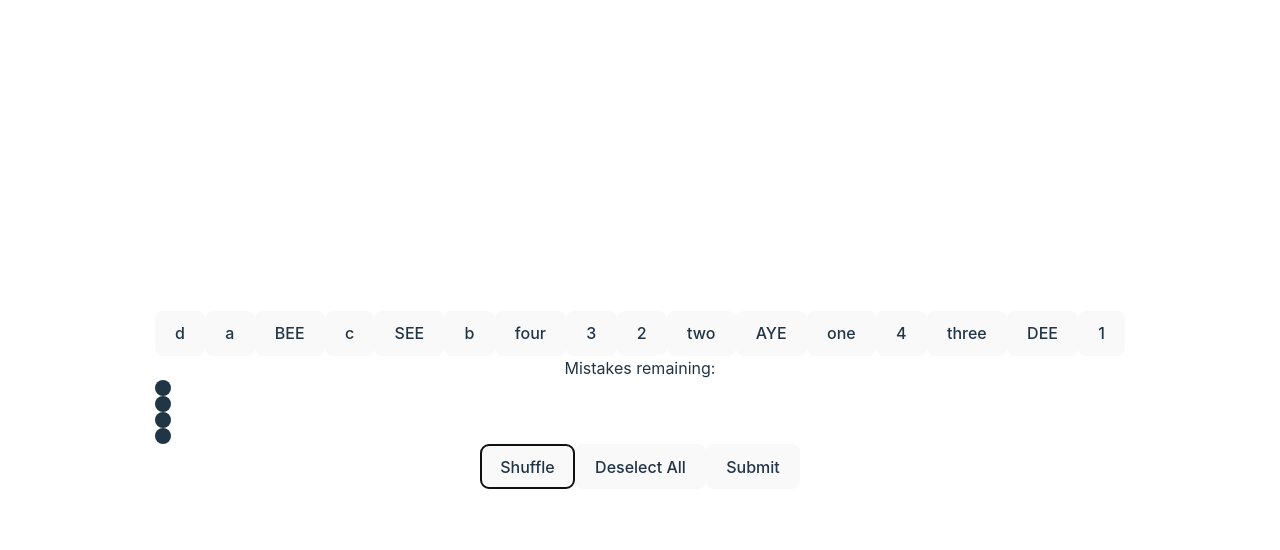
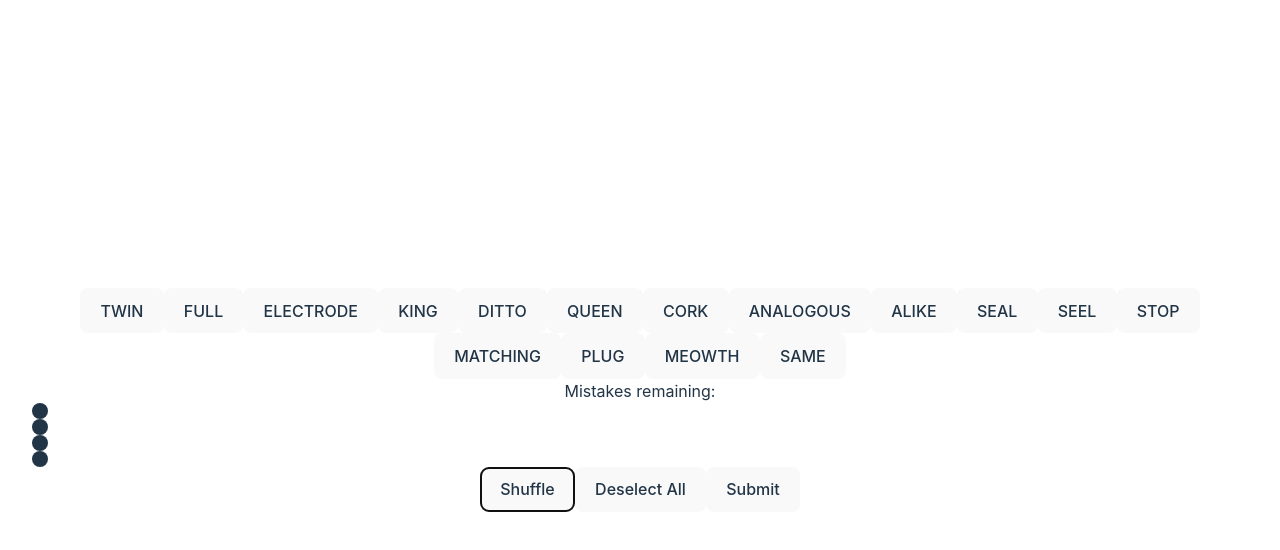
Before and after one commit to laurencmendoza/4-by-4-categories, a React (Vite) app: page / in a window 1280 px wide. Both pictures are taken after a click on the button "Start". Shown: the top 550 px of the page. Built offline with nearby package versions, Linux system fonts and the light colour scheme.

Commit message:
add new puzzle and clean up style

```diff
--- a/src/App.jsx
+++ b/src/App.jsx
@@ -215,7 +215,7 @@ function App() {
             correctAnswers.map((c,idx)=>(
                 <div key={idx} className={`${c.color} col-span-4 rounded h-20 flex flex-col justify-center gap-1`}>
                   <p>{c.elements.join(', ')}</p>
-                  <p>{c.category}</p>
+                  <p className="font-bold">{c.category}</p>
                 </div>
             ))
           )}
@@ -223,10 +223,10 @@ function App() {
             categories.map((c,idx)=>(
                 <div key={idx} className={`${c.color} col-span-4 rounded h-20 flex flex-col justify-center gap-1`}>
                   <p>{c.elements.join(', ')}</p>
-                  <p>{c.category}</p>
+                  <p className="font-bold">{c.category}</p>
                 </div>
               )
-          )) : (randomOrder.map((el, idx)=>(<button onClick={() => select(el)} className={answerChoices.includes(el) ? 'selected h-20' : 'h-20'} key={idx}>{el}</button>)))}
+          )) : (randomOrder.map((el, idx)=>(<button onClick={() => select(el)} className={answerChoices.includes(el) ? 'selected h-20 font-bold' : 'h-20 font-bold'} key={idx}>{el}</button>)))}
         </div>
         <div className="mt-4">
           Mistakes remaining:
--- a/src/categories.json
+++ b/src/categories.json
@@ -1,22 +1,22 @@
 [
     {
         "color": "yellow",
-        "elements": ["a", "b", "c", "d"],
-        "category": "Letters in the alphabet"
+        "elements": ["FULL", "QUEEN", "KING", "TWIN"],
+        "category": "BED SIZES"
     },
     {
         "color": "green",
-        "elements": ["1", "2", "3", "4"],
-        "category": "Numbers"
+        "elements": ["SAME", "ALIKE", "ANALOGOUS", "MATCHING"],
+        "category": "IDENTICAL; NOT DIFFERENT"
     },
     {
         "color": "blue",
-        "elements": ["one", "two", "three", "four"],
-        "category": "Numbers, spelled out"
+        "elements": ["STOP", "SEAL", "PLUG", "CORK"],
+        "category": "TO CLOSE UP A HOLE"
     },
     {
         "color": "purple",
-        "elements": ["AYE", "BEE", "SEE", "DEE"],
-        "category": "Letters in the alphabet, spelled out phonetically"
+        "elements": ["SEEL", "ELECTRODE", "DITTO", "MEOWTH"],
+        "category": "POKÉMON"
     }
 ]
```
